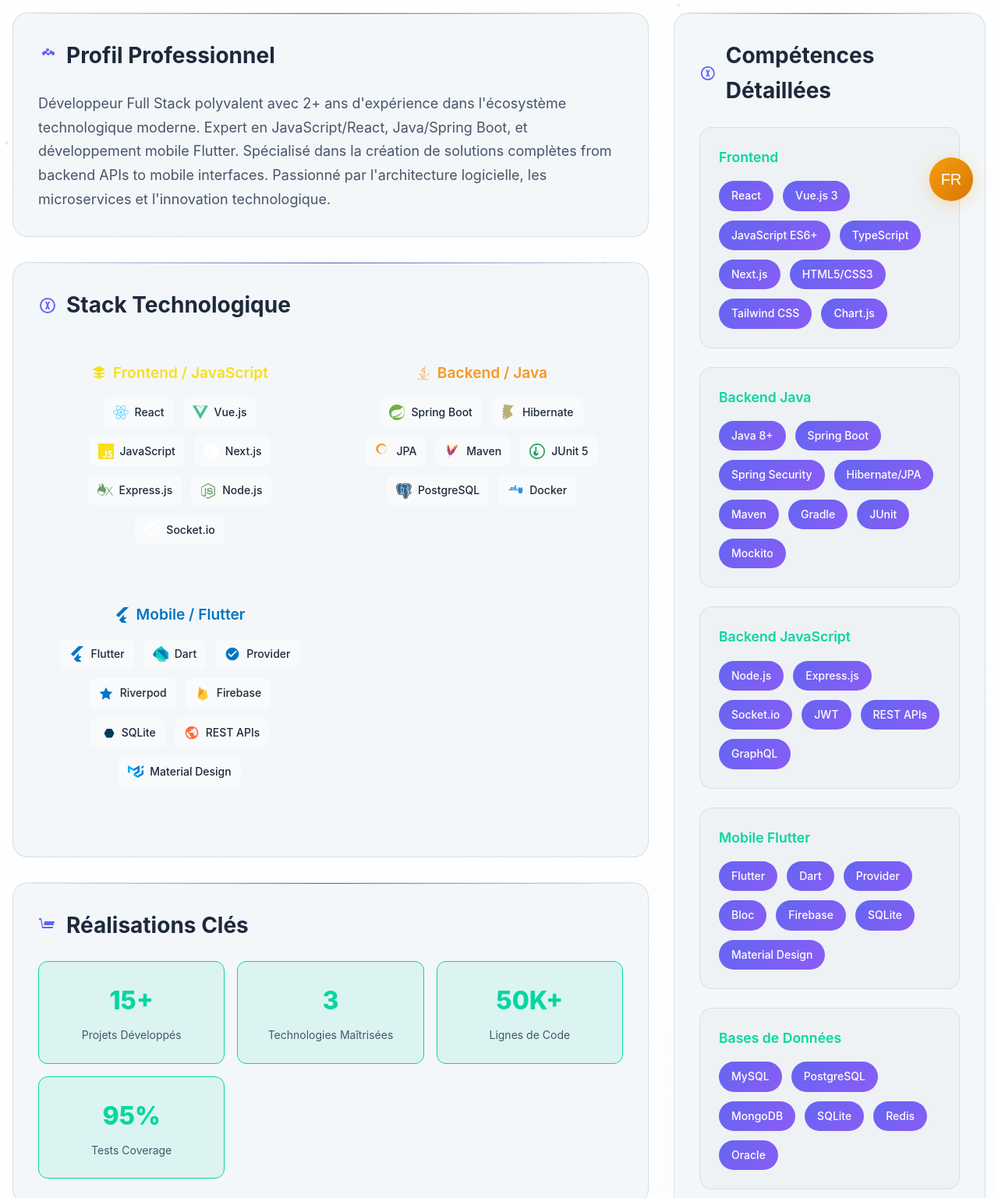
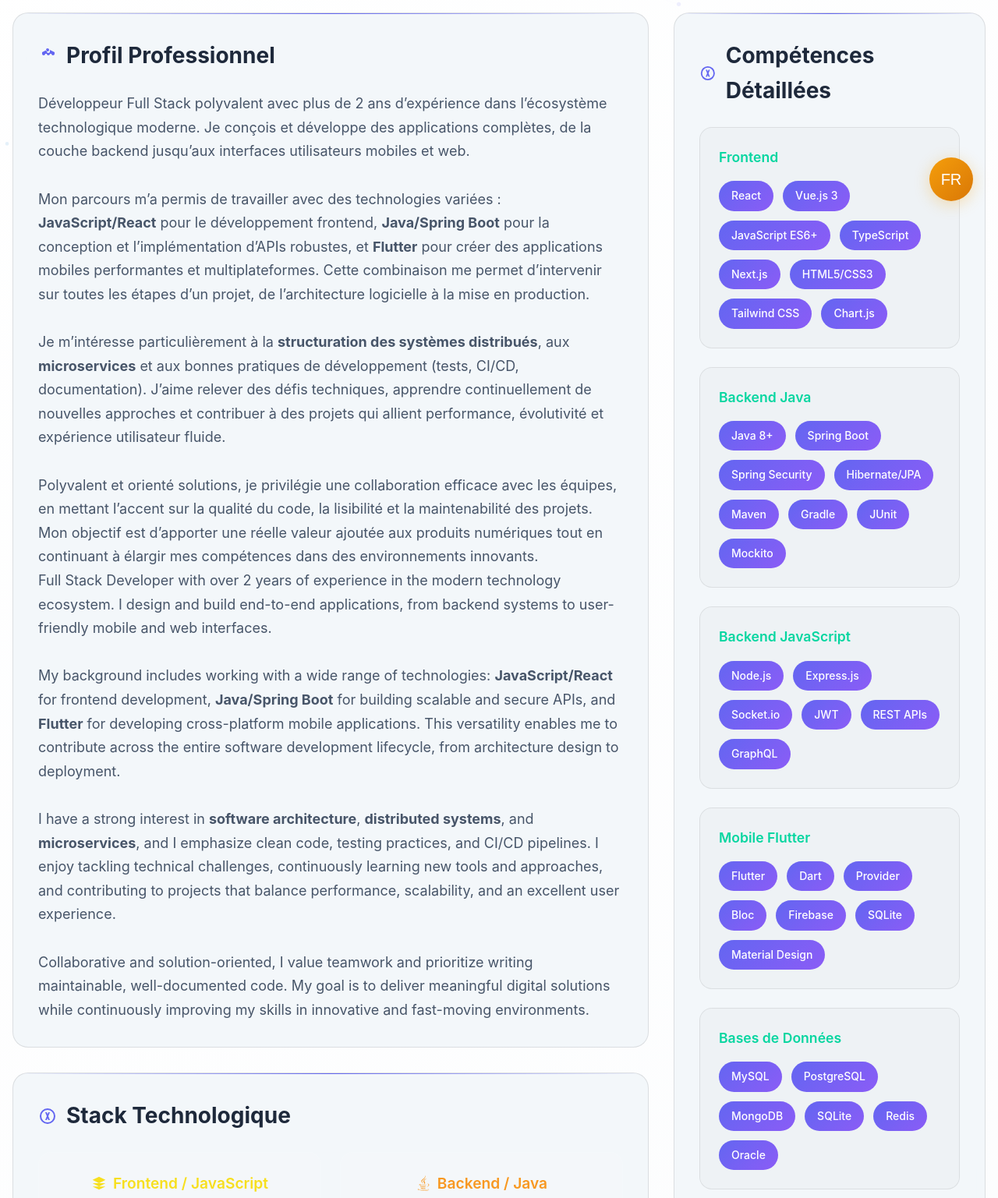
Before and after one commit to BENLK404/mon-portfolio, a plain HTML site: page index.html in a window 1280 px wide. Shown: the part 446-1983 px from the top of the page at 78% size. Drawn offline with Linux system fonts and the light colour scheme; animation ran at ten frames a second.

Commit message:
Update index.html

```diff
--- a/index.html
+++ b/index.html
@@ -90,16 +90,32 @@
             <!-- Profile Section -->
             <div class="card">
     <h2 class="section-title">
-                    <svg class="section-icon" fill="currentColor" viewBox="0 0 24 24">
+      <svg class="section-icon" fill="currentColor" viewBox="0 0 24 24" width="20" height="20" aria-hidden="true">
         <path d="M12 2C13.1 2 14 2.9 14 4C14 5.1 13.1 6 12 6C10.9 6 10 5.1 10 4C10 2.9 10.9 2 12 2ZM21 9V7L15 4V6C15 7.1 14.1 8 13 8S11 7.1 11 6V4L5 7V9C5 10.1 5.9 11 7 11S9 10.1 9 9H11C11 10.1 11.9 11 13 11S15 10.1 15 9H17C17 10.1 17.9 11 19 11S21 10.1 21 9Z"/>
       </svg>
       <span data-fr="Profil Professionnel" data-en="Professional Profile">Profil Professionnel</span>
     </h2>
-                <p style="color: var(--text-secondary); font-size: 1.125rem; line-height: 1.7;" data-fr="Développeur Full Stack polyvalent avec 2+ ans d'expérience dans l'écosystème technologique moderne. Expert en JavaScript/React, Java/Spring Boot, et développement mobile Flutter. Spécialisé dans la création de solutions complètes from backend APIs to mobile interfaces. Passionné par l'architecture logicielle, les microservices et l'innovation technologique." data-en="Versatile Full Stack Developer with 2+ years of experience in the modern technology ecosystem. Expert in JavaScript/React, Java/Spring Boot, and Flutter mobile development. Specialized in creating complete solutions from backend APIs to mobile interfaces. Passionate about software architecture, microservices and technological innovation.">
-                    Développeur Full Stack polyvalent avec 2+ ans d'expérience dans l'écosystème technologique moderne.
-                    Expert en JavaScript/React, Java/Spring Boot, et développement mobile Flutter.
-                    Spécialisé dans la création de solutions complètes from backend APIs to mobile interfaces.
-                    Passionné par l'architecture logicielle, les microservices et l'innovation technologique.
+
+    <!-- French version -->
+    <p class="profile-text profile-fr" lang="fr" style="color: var(--text-secondary); font-size: 1.125rem; line-height: 1.7;">
+      Développeur Full Stack polyvalent avec plus de 2 ans d’expérience dans l’écosystème technologique moderne. Je conçois et développe des applications complètes, de la couche backend jusqu’aux interfaces utilisateurs mobiles et web.
+      <br><br>
+      Mon parcours m’a permis de travailler avec des technologies variées : <strong>JavaScript/React</strong> pour le développement frontend, <strong>Java/Spring Boot</strong> pour la conception et l’implémentation d’APIs robustes, et <strong>Flutter</strong> pour créer des applications mobiles performantes et multiplateformes. Cette combinaison me permet d’intervenir sur toutes les étapes d’un projet, de l’architecture logicielle à la mise en production.
+      <br><br>
+      Je m’intéresse particulièrement à la <strong>structuration des systèmes distribués</strong>, aux <strong>microservices</strong> et aux bonnes pratiques de développement (tests, CI/CD, documentation). J’aime relever des défis techniques, apprendre continuellement de nouvelles approches et contribuer à des projets qui allient performance, évolutivité et expérience utilisateur fluide.
+      <br><br>
+      Polyvalent et orienté solutions, je privilégie une collaboration efficace avec les équipes, en mettant l’accent sur la qualité du code, la lisibilité et la maintenabilité des projets. Mon objectif est d’apporter une réelle valeur ajoutée aux produits numériques tout en continuant à élargir mes compétences dans des environnements innovants.
+    </p>
+
+    <!-- English version -->
+    <p class="profile-text profile-en" lang="en" style="color: var(--text-secondary); font-size: 1.125rem; line-height: 1.7;">
+      Full Stack Developer with over 2 years of experience in the modern technology ecosystem. I design and build end-to-end applications, from backend systems to user-friendly mobile and web interfaces.
+      <br><br>
+      My background includes working with a wide range of technologies: <strong>JavaScript/React</strong> for frontend development, <strong>Java/Spring Boot</strong> for building scalable and secure APIs, and <strong>Flutter</strong> for developing cross-platform mobile applications. This versatility enables me to contribute across the entire software development lifecycle, from architecture design to deployment.
+      <br><br>
+      I have a strong interest in <strong>software architecture</strong>, <strong>distributed systems</strong>, and <strong>microservices</strong>, and I emphasize clean code, testing practices, and CI/CD pipelines. I enjoy tackling technical challenges, continuously learning new tools and approaches, and contributing to projects that balance performance, scalability, and an excellent user experience.
+      <br><br>
+      Collaborative and solution-oriented, I value teamwork and prioritize writing maintainable, well-documented code. My goal is to deliver meaningful digital solutions while continuously improving my skills in innovative and fast-moving environments.
     </p>
   </div>
 
```
Lines whose indentation alone changed are shown as unchanged.
